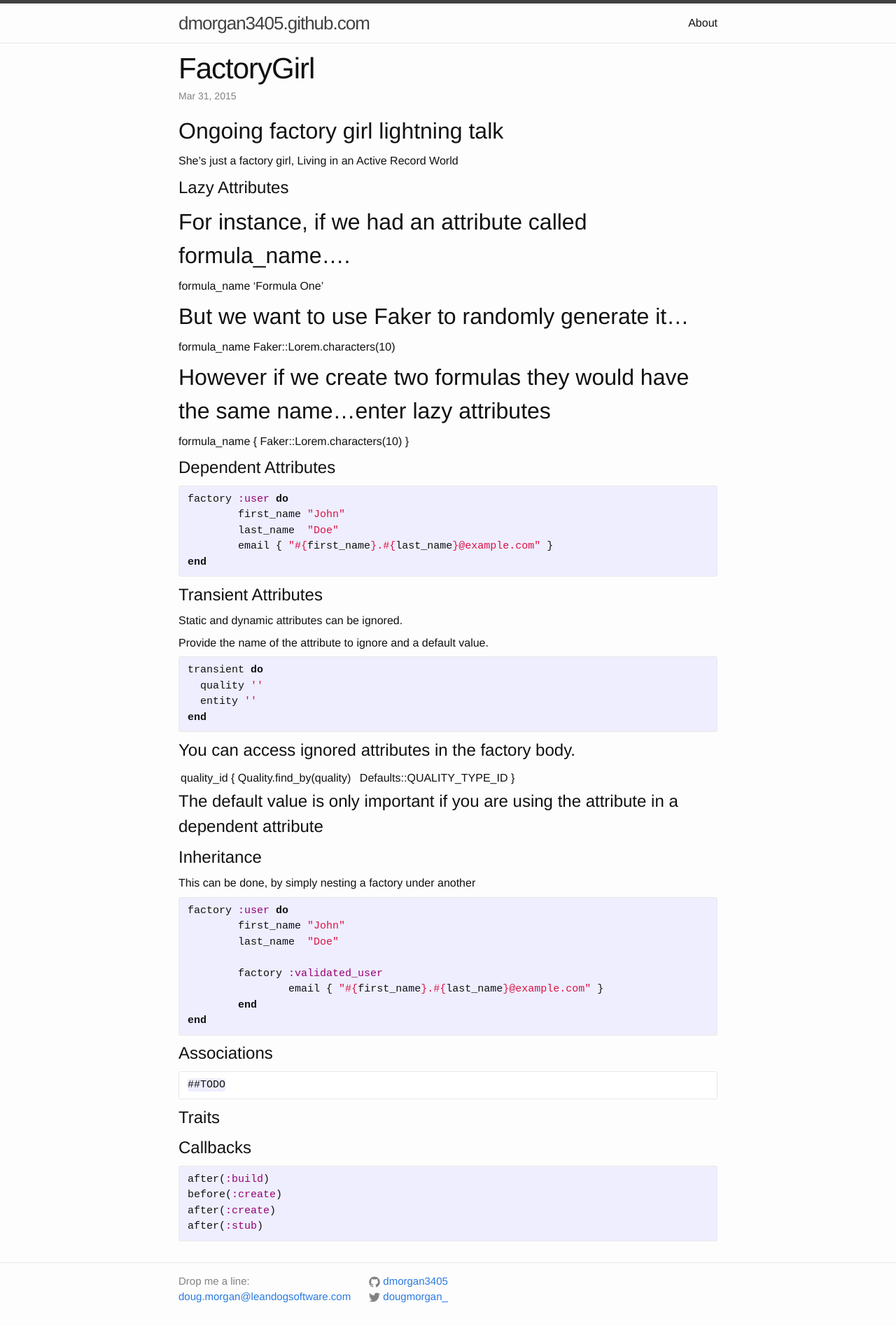
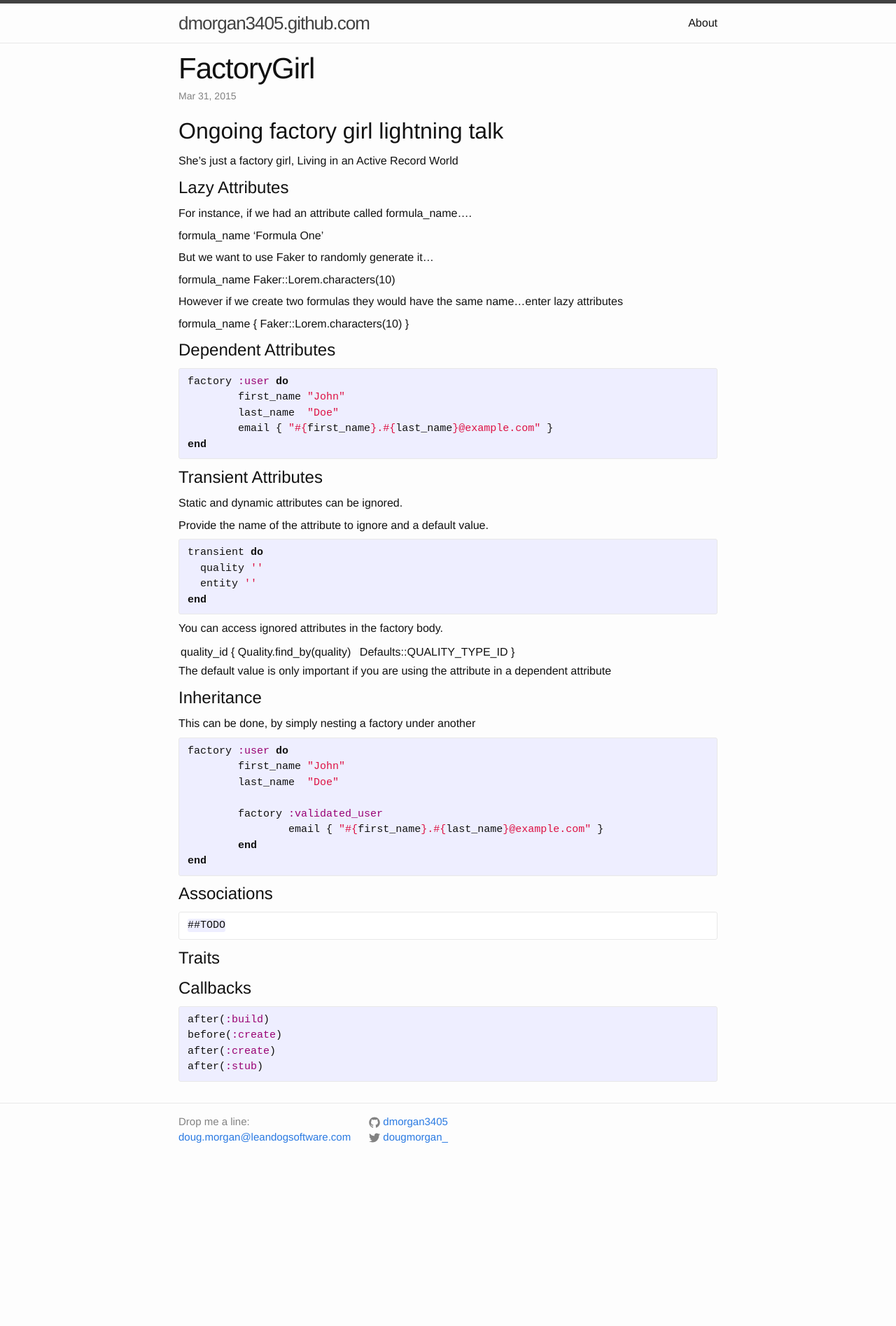
Before and after one commit to dmorgan3405/dmorgan3405.github.io, a Jekyll site: the page built from _posts/2015-03-31-factory-girl.markdown, in a window 1280 px wide. Shown: the whole page at 70% size. Built offline with Jekyll 4.4.1, drawn with Linux system fonts in a browser that asks for light colours; after the commit the page ends 1667 px from its top, so only the background shows below that.

```diff
--- a/_posts/2015-03-31-factory-girl.markdown
+++ b/_posts/2015-03-31-factory-girl.markdown
@@ -10,17 +10,17 @@ categories: factorygirl cucumber
 She's just a factory girl,
 Living in an Active Record World
 
-# Lazy Attributes
+#Lazy Attributes
 
-##For instance, if we had an attribute called formula_name....
+For instance, if we had an attribute called formula_name....
 
 formula_name 'Formula One'
 
-##But we want to use Faker to randomly generate it...
+But we want to use Faker to randomly generate it...
 
 formula_name Faker::Lorem.characters(10)
 
-##However if we create two formulas they would have the same name...enter lazy attributes
+However if we create two formulas they would have the same name...enter lazy attributes
 
 formula_name { Faker::Lorem.characters(10) }
 
@@ -48,11 +48,11 @@ transient do
 end
 {% endhighlight %}
 
-#You can access ignored attributes in the factory body.
+You can access ignored attributes in the factory body.
 
 quality_id { Quality.find_by(quality) || Defaults::QUALITY_TYPE_ID }
 
-#The default value is only important if you are using the attribute in a dependent attribute
+The default value is only important if you are using the attribute in a dependent attribute
 
 # Inheritance
 
```
